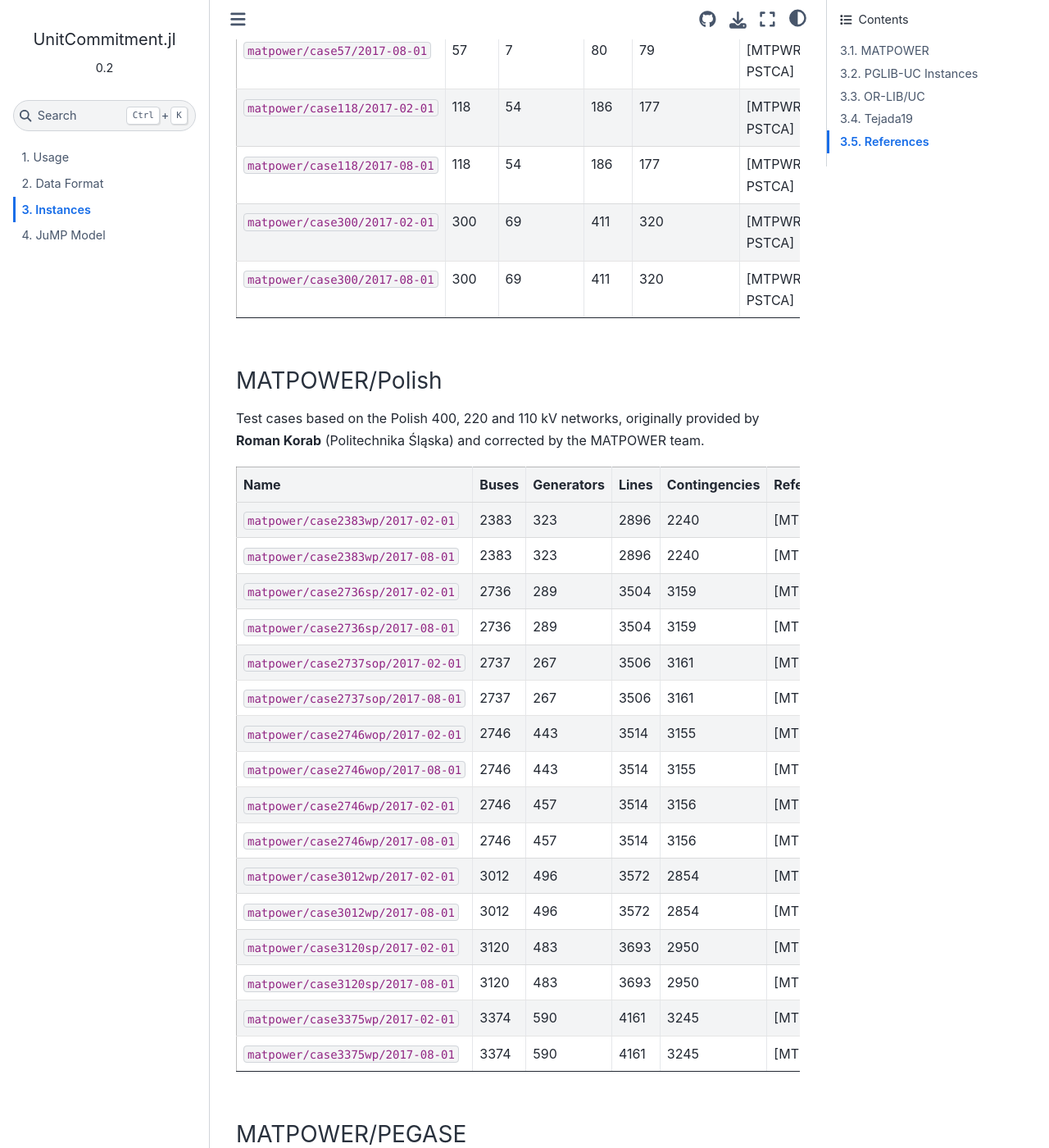
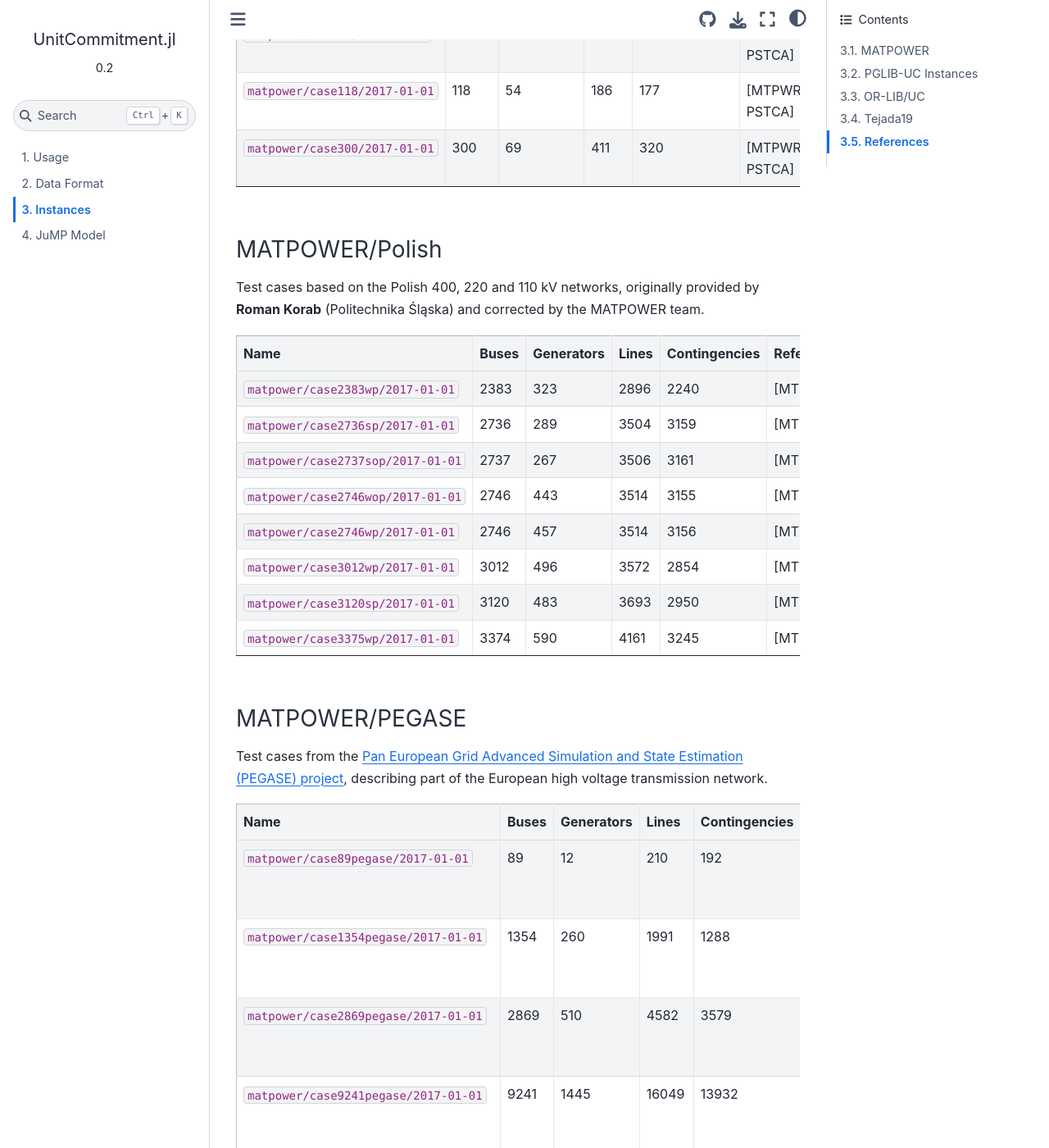
Before and after one commit to ANL-CEEESA/UnitCommitment.jl, a Sphinx documentation site: the page built from docs/instances.md, in a window 1280 px wide and 1400 px high, scrolled down 1558 px. Shown: the whole window at 82% size. Built offline with Sphinx 7.4.7 and the Sphinx Book theme 1.1.4, drawn with Linux system fonts in a browser that asks for light colours; some of the changed text lies outside the part shown.

Commit message:
Cite sources in read_benchmark; update docs

````diff
--- a/docs/instances.md
+++ b/docs/instances.md
@@ -9,7 +9,11 @@
 Instances
 =========
 
-UnitCommitment.jl provides a large collection of benchmark instances collected from the literature and converted to a [common data format](format.md). In some cases, as indicated below, the original instances have been extended, with realistic parameters, using data-driven methods. If you use these instances in your research, we request that you cite UnitCommitment.jl, as well as the original sources. Benchmark instances can be loaded with `UnitCommitment.read_benchmark(name)`, as explained in the [usage section](usage.md).
+UnitCommitment.jl provides a large collection of benchmark instances collected from the literature and converted to a [common data format](format.md). In some cases, as indicated below, the original instances have been extended, with realistic parameters, using data-driven methods. If you use these instances in your research, we request that you cite UnitCommitment.jl, as well as the original sources, as listed below. Benchmark instances can be loaded with `UnitCommitment.read_benchmark(name)`, as explained in the [usage section](usage.md).
+
+```{warning}
+The instances included in UC.jl are still under development and may change in the future. If you use these instances in your research, for reproducibility, you should specify what version of UC.jl they came from.
+```
 
 
 MATPOWER
@@ -29,7 +33,7 @@
 
 * **Contingencies** were set to include all N-1 transmission line contingencies that do not generate islands or isolated buses. More specifically, there is one contingency for each transmission line, as long as that transmission line is not a bridge in the network graph.
 
-For each MATPOWER test case, UC.jl provides two variations (`2017-02-01` and `2017-08-01`) corresponding respectively to a winter and to a summer test case.
+For each MATPOWER test case, UC.jl provides 365 variations, corresponding to each day of the year (from `2017-01-01` to `2017-12-31`).
 
 ### MATPOWER/UW-PSTCA
 
@@ -37,16 +41,11 @@
 
 | Name | Buses | Generators | Lines | Contingencies | References |
 |------|-------|------------|-------|---------------|--------|
-| `matpower/case14/2017-02-01` | 14 | 5 | 20 | 19 | [MTPWR, PSTCA]
-| `matpower/case14/2017-08-01` | 14 | 5 | 20 | 19 | [MTPWR, PSTCA]
-| `matpower/case30/2017-02-01` | 30 | 6 | 41 | 38 | [MTPWR, PSTCA]
-| `matpower/case30/2017-08-01` | 30 | 6 | 41 | 38 | [MTPWR, PSTCA]
-| `matpower/case57/2017-02-01` | 57 | 7 | 80 | 79 | [MTPWR, PSTCA]
-| `matpower/case57/2017-08-01` | 57 | 7 | 80 | 79 | [MTPWR, PSTCA]
-| `matpower/case118/2017-02-01` | 118 | 54 | 186 | 177 | [MTPWR, PSTCA]
-| `matpower/case118/2017-08-01` | 118 | 54 | 186 | 177 | [MTPWR, PSTCA]
-| `matpower/case300/2017-02-01` | 300 | 69 | 411 | 320 | [MTPWR, PSTCA]
-| `matpower/case300/2017-08-01` | 300 | 69 | 411 | 320 | [MTPWR, PSTCA]
+| `matpower/case14/2017-01-01` | 14 | 5 | 20 | 19 | [MTPWR, PSTCA]
+| `matpower/case30/2017-01-01` | 30 | 6 | 41 | 38 | [MTPWR, PSTCA]
+| `matpower/case57/2017-01-01` | 57 | 7 | 80 | 79 | [MTPWR, PSTCA]
+| `matpower/case118/2017-01-01` | 118 | 54 | 186 | 177 | [MTPWR, PSTCA]
+| `matpower/case300/2017-01-01` | 300 | 69 | 411 | 320 | [MTPWR, PSTCA]
 
 
 ### MATPOWER/Polish
@@ -55,22 +54,14 @@
 
 | Name | Buses | Generators | Lines | Contingencies | References |
 |------|-------|------------|-------|---------------|--------|
-| `matpower/case2383wp/2017-02-01` | 2383 | 323 | 2896 | 2240 | [MTPWR]
-| `matpower/case2383wp/2017-08-01` | 2383 | 323 | 2896 | 2240 | [MTPWR]
-| `matpower/case2736sp/2017-02-01` | 2736 | 289 | 3504 | 3159 | [MTPWR]
-| `matpower/case2736sp/2017-08-01` | 2736 | 289 | 3504 | 3159 | [MTPWR]
-| `matpower/case2737sop/2017-02-01` | 2737 | 267 | 3506 | 3161 | [MTPWR]
-| `matpower/case2737sop/2017-08-01` | 2737 | 267 | 3506 | 3161 | [MTPWR]
-| `matpower/case2746wop/2017-02-01` | 2746 | 443 | 3514 | 3155 | [MTPWR]
-| `matpower/case2746wop/2017-08-01` | 2746 | 443 | 3514 | 3155 | [MTPWR]
-| `matpower/case2746wp/2017-02-01` | 2746 | 457 | 3514 | 3156 | [MTPWR]
-| `matpower/case2746wp/2017-08-01` | 2746 | 457 | 3514 | 3156 | [MTPWR]
-| `matpower/case3012wp/2017-02-01` | 3012 | 496 | 3572 | 2854 | [MTPWR]
-| `matpower/case3012wp/2017-08-01` | 3012 | 496 | 3572 | 2854 | [MTPWR]
-| `matpower/case3120sp/2017-02-01` | 3120 | 483 | 3693 | 2950 | [MTPWR]
-| `matpower/case3120sp/2017-08-01` | 3120 | 483 | 3693 | 2950 | [MTPWR]
-| `matpower/case3375wp/2017-02-01` | 3374 | 590 | 4161 | 3245 | [MTPWR]
-| `matpower/case3375wp/2017-08-01` | 3374 | 590 | 4161 | 3245 | [MTPWR]
+| `matpower/case2383wp/2017-01-01` | 2383 | 323 | 2896 | 2240 | [MTPWR]
+| `matpower/case2736sp/2017-01-01` | 2736 | 289 | 3504 | 3159 | [MTPWR]
+| `matpower/case2737sop/2017-01-01` | 2737 | 267 | 3506 | 3161 | [MTPWR]
+| `matpower/case2746wop/2017-01-01` | 2746 | 443 | 3514 | 3155 | [MTPWR]
+| `matpower/case2746wp/2017-01-01` | 2746 | 457 | 3514 | 3156 | [MTPWR]
+| `matpower/case3012wp/2017-01-01` | 3012 | 496 | 3572 | 2854 | [MTPWR]
+| `matpower/case3120sp/2017-01-01` | 3120 | 483 | 3693 | 2950 | [MTPWR]
+| `matpower/case3375wp/2017-01-01` | 3374 | 590 | 4161 | 3245 | [MTPWR]
 
 ### MATPOWER/PEGASE
 
@@ -78,16 +69,11 @@
 
 | Name | Buses | Generators | Lines | Contingencies | References |
 |------|-------|------------|-------|---------------|--------|
-| `matpower/case89pegase/2017-02-01` | 89 | 12 | 210 | 192 | [JoFlMa16, FlPaCa13, MTPWR]
-| `matpower/case89pegase/2017-08-01` | 89 | 12 | 210 | 192 | [JoFlMa16, FlPaCa13, MTPWR]
-| `matpower/case1354pegase/2017-02-01` | 1354 | 260 | 1991 | 1288 | [JoFlMa16, FlPaCa13, MTPWR]
-| `matpower/case1354pegase/2017-08-01` | 1354 | 260 | 1991 | 1288 | [JoFlMa16, FlPaCa13, MTPWR]
-| `matpower/case2869pegase/2017-02-01` | 2869 | 510 | 4582 | 3579 | [JoFlMa16, FlPaCa13, MTPWR]
-| `matpower/case2869pegase/2017-08-01` | 2869 | 510 | 4582 | 3579 | [JoFlMa16, FlPaCa13, MTPWR]
-| `matpower/case9241pegase/2017-02-01` | 9241 | 1445 | 16049 | 13932 | [JoFlMa16, FlPaCa13, MTPWR]
-| `matpower/case9241pegase/2017-08-01` | 9241 | 1445 | 16049 | 13932 | [JoFlMa16, FlPaCa13, MTPWR]
-| `matpower/case13659pegase/2017-02-01` | 13659 | 4092 | 20467 | 13932 | [JoFlMa16, FlPaCa13, MTPWR]
-| `matpower/case13659pegase/2017-08-01` | 13659 | 4092 | 20467 | 13932 | [JoFlMa16, FlPaCa13, MTPWR]
+| `matpower/case89pegase/2017-01-01` | 89 | 12 | 210 | 192 | [JoFlMa16, FlPaCa13, MTPWR]
+| `matpower/case1354pegase/2017-01-01` | 1354 | 260 | 1991 | 1288 | [JoFlMa16, FlPaCa13, MTPWR]
+| `matpower/case2869pegase/2017-01-01` | 2869 | 510 | 4582 | 3579 | [JoFlMa16, FlPaCa13, MTPWR]
+| `matpower/case9241pegase/2017-01-01` | 9241 | 1445 | 16049 | 13932 | [JoFlMa16, FlPaCa13, MTPWR]
+| `matpower/case13659pegase/2017-01-01` | 13659 | 4092 | 20467 | 13932 | [JoFlMa16, FlPaCa13, MTPWR]
 
 ### MATPOWER/RTE
 
@@ -95,22 +81,14 @@
 
 | Name | Buses | Generators | Lines | Contingencies | References |
 |------|-------|------------|-------|---------------|--------|
-| `matpower/case1888rte/2017-02-01` | 1888 | 296 | 2531 | 1484 | [MTPWR, JoFlMa16]
-| `matpower/case1888rte/2017-08-01` | 1888 | 296 | 2531 | 1484 | [MTPWR, JoFlMa16]
-| `matpower/case1951rte/2017-02-01` | 1951 | 390 | 2596 | 1497 | [MTPWR, JoFlMa16]
-| `matpower/case1951rte/2017-08-01` | 1951 | 390 | 2596 | 1497 | [MTPWR, JoFlMa16]
-| `matpower/case2848rte/2017-02-01` | 2848 | 544 | 3776 | 2242 | [MTPWR, JoFlMa16]
-| `matpower/case2848rte/2017-08-01` | 2848 | 544 | 3776 | 2242 | [MTPWR, JoFlMa16]
-| `matpower/case2868rte/2017-02-01` | 2868 | 596 | 3808 | 2260 | [MTPWR, JoFlMa16]
-| `matpower/case2868rte/2017-08-01` | 2868 | 596 | 3808 | 2260 | [MTPWR, JoFlMa16]
-| `matpower/case6468rte/2017-02-01` | 6468 | 1262 | 9000 | 6094 | [MTPWR, JoFlMa16]
-| `matpower/case6468rte/2017-08-01` | 6468 | 1262 | 9000 | 6094 | [MTPWR, JoFlMa16]
-| `matpower/case6470rte/2017-02-01` | 6470 | 1306 | 9005 | 6085 | [MTPWR, JoFlMa16]
-| `matpower/case6470rte/2017-08-01` | 6470 | 1306 | 9005 | 6085 | [MTPWR, JoFlMa16]
-| `matpower/case6495rte/2017-02-01` | 6495 | 1352 | 9019 | 6060 | [MTPWR, JoFlMa16]
-| `matpower/case6495rte/2017-08-01` | 6495 | 1352 | 9019 | 6060 | [MTPWR, JoFlMa16]
-| `matpower/case6515rte/2017-02-01` | 6515 | 1368 | 9037 | 6063 | [MTPWR, JoFlMa16]
-| `matpower/case6515rte/2017-08-01` | 6515 | 1368 | 9037 | 6063 | [MTPWR, JoFlMa16]
+| `matpower/case1888rte/2017-01-01` | 1888 | 296 | 2531 | 1484 | [MTPWR, JoFlMa16]
+| `matpower/case1951rte/2017-01-01` | 1951 | 390 | 2596 | 1497 | [MTPWR, JoFlMa16]
+| `matpower/case2848rte/2017-01-01` | 2848 | 544 | 3776 | 2242 | [MTPWR, JoFlMa16]
+| `matpower/case2868rte/2017-01-01` | 2868 | 596 | 3808 | 2260 | [MTPWR, JoFlMa16]
+| `matpower/case6468rte/2017-01-01` | 6468 | 1262 | 9000 | 6094 | [MTPWR, JoFlMa16]
+| `matpower/case6470rte/2017-01-01` | 6470 | 1306 | 9005 | 6085 | [MTPWR, JoFlMa16]
+| `matpower/case6495rte/2017-01-01` | 6495 | 1352 | 9019 | 6060 | [MTPWR, JoFlMa16]
+| `matpower/case6515rte/2017-01-01` | 6515 | 1368 | 9037 | 6063 | [MTPWR, JoFlMa16]
 
 
 PGLIB-UC Instances
````
Also changed, not shown: 2 other files.
